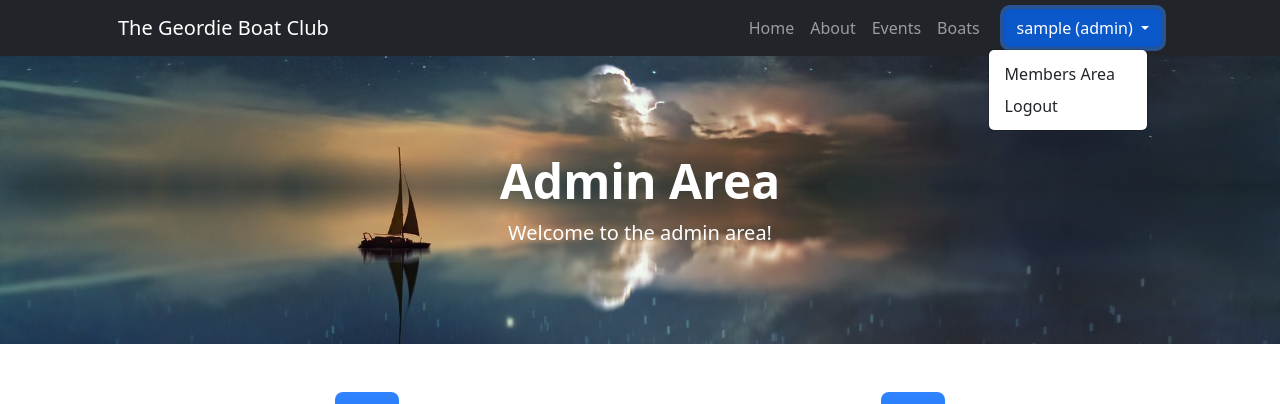
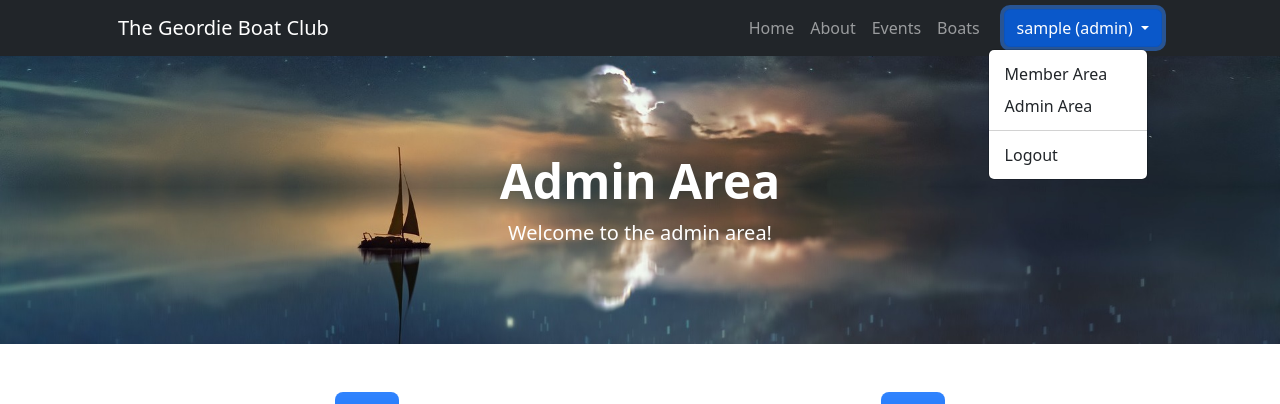
Before and after one commit to CyberSoc-Newcastle/sql-injection-competition, a Flask app: page /admin in a window 1280 px wide, after a click that opens the changed part. Shown: the top 404 px of the page. Run offline with Flask 3, Linux system fonts and the light colour scheme; the visitor is signed in with stand-in values (Sample User, id 1).

Commit message:
Add admin area link to user dropdown menu

```diff
--- a/templates/base.html
+++ b/templates/base.html
@@ -31,7 +31,11 @@
                         {{ current_user.username }} ({{ current_user.role }})
                       </button>
                       <ul class="dropdown-menu">
-                        <li><a class="dropdown-item" href="{{ url_for('members') }}">Members Area</a></li>
+                        <li><a class="dropdown-item" href="{{ url_for('members') }}">Member Area</a></li>
+                        {% if current_user.role == "admin" %}
+                            <li><a class="dropdown-item" href="{{ url_for('admin') }}">Admin Area</a></li>
+                        {% endif %}
+                        <li><hr class="dropdown-divider"></li>
                         <li><a class="dropdown-item" href="{{ url_for('logout') }}">Logout</a></li>
                       </ul>
                     </div>
```
